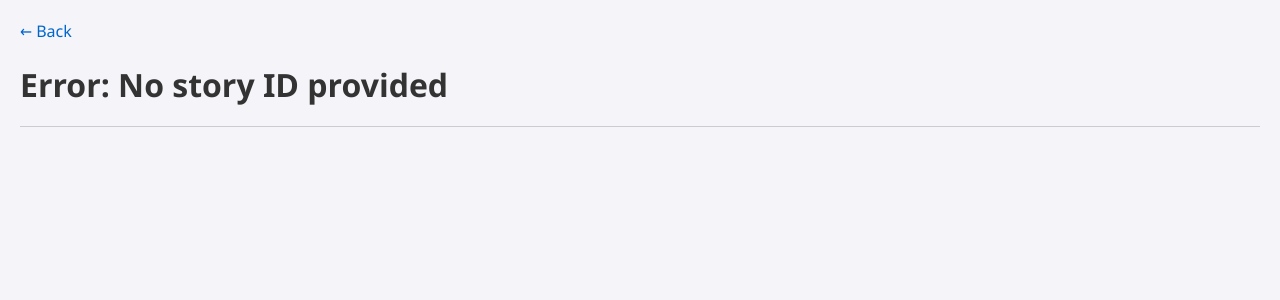
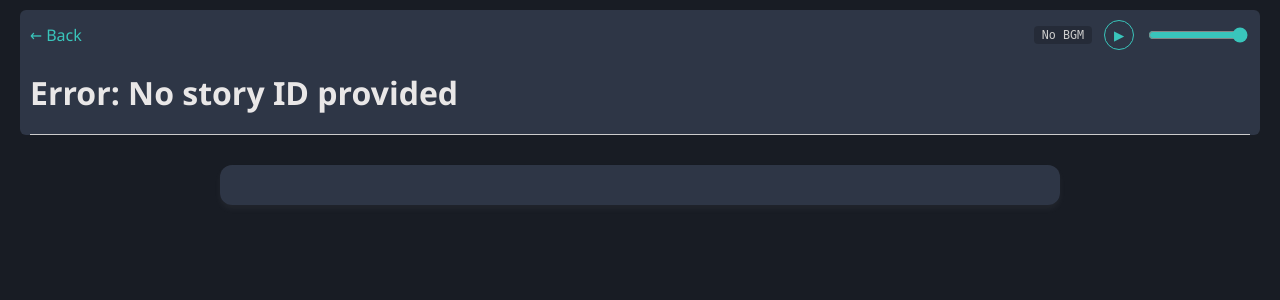
Before and after one commit to JCxYIS/AzurLane_Stories, a Python web app: template src/template/story.html in a window 1280 px wide. Shown: the top 300 px of the page. Run offline with Jinja, Linux system fonts and the light colour scheme; the template is opened without the code that fills it, so the values that code supplies are empty.

Commit message:
feat: bg & bgm preview

```diff
--- a/src/html_writer.py
+++ b/src/html_writer.py
@@ -20,7 +20,7 @@ class HtmlWriter:
         os.makedirs(self.output_dir, exist_ok=True)
 
         # 1. Copy the template directory to the root output dir
-        self._copy_template(overwrite)
+        self._copy_template(True)
 
         # 2. Write global groups.json
         self._write_groups_json(aggregated_stories)
--- a/src/template/css/style.css
+++ b/src/template/css/style.css
@@ -2,8 +2,8 @@ body {
   font-family: "Segoe UI", Tahoma, Geneva, Verdana, sans-serif;
   margin: 0;
   padding: 20px;
-  background-color: #f4f4f9;
-  color: #333;
+  background-color: rgb(24, 28, 36);;
+  color: #e9e7e7;
 }
 h1 {
   text-align: left;
@@ -13,18 +13,59 @@ h1 {
   display: flex;
   align-items: center;
   justify-content: space-between;
-  border-bottom: 2px solid #ccc;
+  border-bottom: 2px solid #e9e7e7;
   padding-bottom: 10px;
   margin-bottom: 30px;
 }
 .header {
   position: sticky;
   top: 0;
-  background-color: #f4f4f9;
+  background-color: rgba(49, 57, 74, 0.9);
   z-index: 100;
-  padding-top: 10px;
-  /* padding-bottom: 5px; */
+  padding: 10px 10px 0px 10px;
   margin-top: -10px; /* Offset the body padding slightly if needed */
+  border-radius: 6px;
+}
+.header-top {
+  display: flex;
+  justify-content: space-between;
+  align-items: center;
+  margin-bottom: 5px;
+}
+.music-controls {
+  display: flex;
+  align-items: center;
+  gap: 12px;
+  font-size: 0.9em;
+  color: #ccc;
+}
+#music-song-id {
+  font-family: monospace;
+  background: rgba(0, 0, 0, 0.2);
+  padding: 2px 8px;
+  border-radius: 4px;
+}
+#music-play-btn {
+  background: none;
+  border: 1px solid #39c5bb;
+  color: #39c5bb;
+  border-radius: 50%;
+  width: 30px;
+  height: 30px;
+  cursor: pointer;
+  display: flex;
+  align-items: center;
+  justify-content: center;
+  transition: all 0.2s;
+}
+#music-play-btn:hover {
+  background: #39c5bb;
+  color: #181c24;
+}
+#music-volume {
+  accent-color: #39c5bb;
+  width: 100px;
+  cursor: pointer;
 }
 .tabs {
   display: flex;
@@ -41,11 +82,11 @@ h1 {
   transition: color 0.2s;
 }
 .tab-btn.active {
-  color: #000;
-  border-bottom: 3px solid #000;
+  color: #e9e7e7;
+  border-bottom: 3px solid #e9e7e7;
 }
 .tab-btn:hover {
-  color: #000;
+  color: #fff;
 }
 
 .sections-container {
@@ -59,7 +100,7 @@ h1 {
   border-bottom: 2px solid #ddd;
   padding-bottom: 8px;
   margin-bottom: 20px;
-  color: #444;
+  color: #ddd;
   font-size: 1.5em;
   font-weight: bold;
 }
@@ -69,7 +110,7 @@ h1 {
   gap: 20px;
 }
 .card {
-  background: #fff;
+  background: rgba(49, 57, 74, 0.95);;
   border-radius: 12px;
   box-shadow: 0 4px 6px rgba(0, 0, 0, 0.1);
   overflow: hidden;
@@ -85,12 +126,13 @@ h1 {
 }
 .card:hover {
   transform: translateY(-5px);
-  box-shadow: 0 8px 15px rgba(0, 0, 0, 0.15);
+  box-shadow: 5px 8px 15px #39c5bb26;
 }
 .card-img-placeholder {
   width: 100%;
-  height: 120px;
-  background-color: #e0e0e0;
+  height: 90px;
+  /* height: 120px; */
+  background-color: #273237;
   display: flex;
   align-items: center;
   justify-content: center;
@@ -130,14 +172,14 @@ h1 {
   background: none;
   border: none;
   font-size: 1em;
-  color: #0066cc;
+  color: #39c5bb;
   cursor: pointer;
   padding: 5px;
   flex-shrink: 0;
 }
 .chapter-btn.active {
   font-weight: bold;
-  color: #004499;
+  color: #e9e7e7;
   text-decoration: underline;
 }
 .chapter-btn:hover {
@@ -148,24 +190,36 @@ h1 {
   max-width: 800px;
   line-height: 1.6;
   font-size: 1.1em;
+  background-color: rgba(49, 57, 74, 0.9);
+  padding: 20px;
+  border-radius: 12px;
+  box-shadow: 0 4px 6px rgba(215, 221, 223, 0.05);
+  margin: auto;
 }
 
 .bgm-change,
 .bg-change {
-  color: #888;
+  color: #ccc;
   font-size: 0.9em;
-  margin: 10px 0;
+  margin: 10px 5px 10px 0;
   font-style: italic;
-  background-color: #f0f0f0;
+  background-color: rgba(95, 112, 147, 0.8);
   padding: 5px 10px;
   border-radius: 5px;
   display: inline-block;
+  cursor: pointer;
+  transition: background-color 0.2s;
+}
+
+.bgm-change:hover,
+.bg-change:hover {
+  background-color: rgba(144, 170, 223, 0.9);
 }
 
 .sequence {
   margin: 20px 0;
   font-style: italic;
-  color: #555;
+  color: #ccc;
   text-align: center;
 }
 
@@ -207,14 +261,14 @@ h1 {
 .narration {
   font-style: italic;
   margin-bottom: 15px;
-  color: #444;
+  color: #ccc;
 }
 
 .back-link {
   display: inline-block;
   /* margin-bottom: 20px; */
   text-decoration: none;
-  color: #0066cc;
+  color: #39c5bb;
 }
 .back-link:hover {
   text-decoration: underline;
--- a/src/template/js/story.js
+++ b/src/template/js/story.js
@@ -10,6 +10,55 @@ let currentRegion = null;
 let currentChapter = null;
 const regionOrder = ["EN", "CN", "JP", "KR", "TW"];
 let availableRegions = [];
+
+const bgmPlayer = new Audio();
+bgmPlayer.loop = true;
+
+const musicPlayBtn = document.getElementById('music-play-btn');
+const musicVolume = document.getElementById('music-volume');
+const musicSongId = document.getElementById('music-song-id');
+
+// Load saved volume
+const savedVolume = localStorage.getItem('bgmVolume');
+if (savedVolume !== null) {
+  bgmPlayer.volume = parseFloat(savedVolume);
+  musicVolume.value = savedVolume;
+}
+
+musicPlayBtn.onclick = () => {
+  if (bgmPlayer.paused) {
+    if (bgmPlayer.src) {
+      bgmPlayer.play();
+    } else {
+      // bgmPlayer.src = 'https://cdn.nagami.moe/bgm/bgm-main.ogg';
+      bgmPlayer.src = 'https://raw.githubusercontent.com/Fernando2603/AzurLane/main/audio/bgm/main.ogg';
+      bgmPlayer.play().catch(e => console.error("Audio playback failed", e));
+    }
+  } else {
+    bgmPlayer.pause();
+  }
+  updateMusicUI();
+};
+
+musicVolume.oninput = () => {
+  bgmPlayer.volume = musicVolume.value;
+  localStorage.setItem('bgmVolume', musicVolume.value);
+};
+
+function updateMusicUI() {
+  musicPlayBtn.textContent = bgmPlayer.paused ? '▶' : '⏸';
+  if (bgmPlayer.src) {
+    const url = new URL(bgmPlayer.src);
+    const filename = url.pathname.split('/').pop();
+    const songId = filename.replace('bgm-', '').replace('.ogg', '');
+    musicSongId.textContent = songId;
+  } else {
+    musicSongId.textContent = 'No BGM';
+  }
+}
+
+bgmPlayer.onplay = updateMusicUI;
+bgmPlayer.onpause = updateMusicUI;
 
 async function fetchStoryData() {
   try {
@@ -76,7 +125,7 @@ function selectRegion(region) {
 
   if (titleElem && titlesData[region]) {
     titleElem.textContent = titlesData[region];
-    document.title = "Story: " + titlesData[region];
+    document.title = "AZL Story: " + titlesData[region];
   }
 
   Array.from(regionTabsContainer.children).forEach(btn => {
@@ -116,6 +165,11 @@ function selectChapter(chapter) {
   });
 
   renderContent();
+
+  window.scrollTo({
+    top: 1,
+    behavior: 'smooth'
+  });
 }
 
 function renderContent() {
@@ -124,22 +178,41 @@ function renderContent() {
   if (!scripts) return;
 
   scripts.forEach(s => {
+    // stop bgm is typically top-priority (to stop last playback)
     if (s.stopbgm) {
       const div = document.createElement('div');
       div.className = 'bgm-change';
       div.innerHTML = '⏸ BGM Stopped';
+      div.onclick = () => {
+        bgmPlayer.pause();
+      };
       contentContainer.appendChild(div);
     }
     if (s.bgm) {
       const div = document.createElement('div');
       div.className = 'bgm-change';
       div.innerHTML = '▶ BGM: ' + s.bgm;
+      div.onclick = () => {
+        // const src = `https://cdn.nagami.moe/bgm/bgm-${s.bgm}.ogg`;
+        const src = `https://raw.githubusercontent.com/Fernando2603/AzurLane/main/audio/bgm/${s.bgm}.ogg`;
+        if (src !== bgmPlayer.src) {
+          bgmPlayer.src = src;
+        }
+        bgmPlayer.play().catch(e => alert("Audio playback failed", e));
+      };
       contentContainer.appendChild(div);
     }
     if (s.bgName) {
       const div = document.createElement('div');
       div.className = 'bg-change';
       div.innerHTML = '🖼 Background: ' + s.bgName;
+      div.style.cursor = 'pointer';
+      div.onclick = () => {
+        document.body.style.backgroundImage = `url(https://cdn.nagami.moe/bg/${s.bgName}.png)`;
+        document.body.style.backgroundSize = 'cover';
+        document.body.style.backgroundAttachment = 'fixed';
+        document.body.style.backgroundPosition = 'center';
+      };
       contentContainer.appendChild(div);
     }
     if (s.sequence) {
--- a/src/template/story.html
+++ b/src/template/story.html
@@ -8,7 +8,14 @@
 </head>
 <body>
     <div class="header">
-        <a href="index.html" class="back-link">← Back</a>
+        <div class="header-top">
+            <a href="index.html" class="back-link">← Back</a>
+            <div class="music-controls">
+                <span id="music-song-id">No BGM</span>
+                <button id="music-play-btn">▶</button>
+                <input type="range" id="music-volume" min="0" max="1" step="0.01" value="1">
+            </div>
+        </div>
         <h1><span id="story-title">Loading...</span></h1>
         <div class="tabs" id="region-tabs"></div>
         <div class="chapter-tabs" id="chapter-tabs"></div>
```
